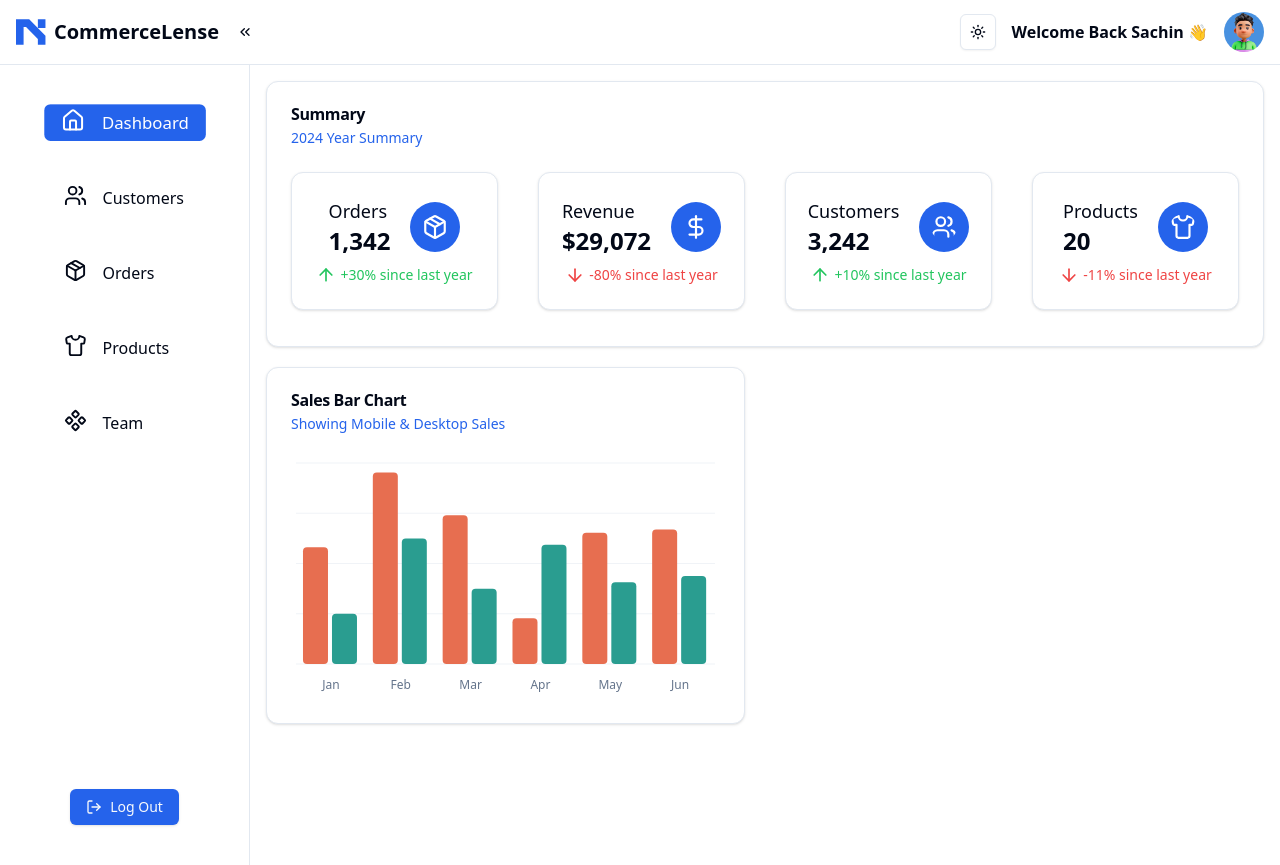
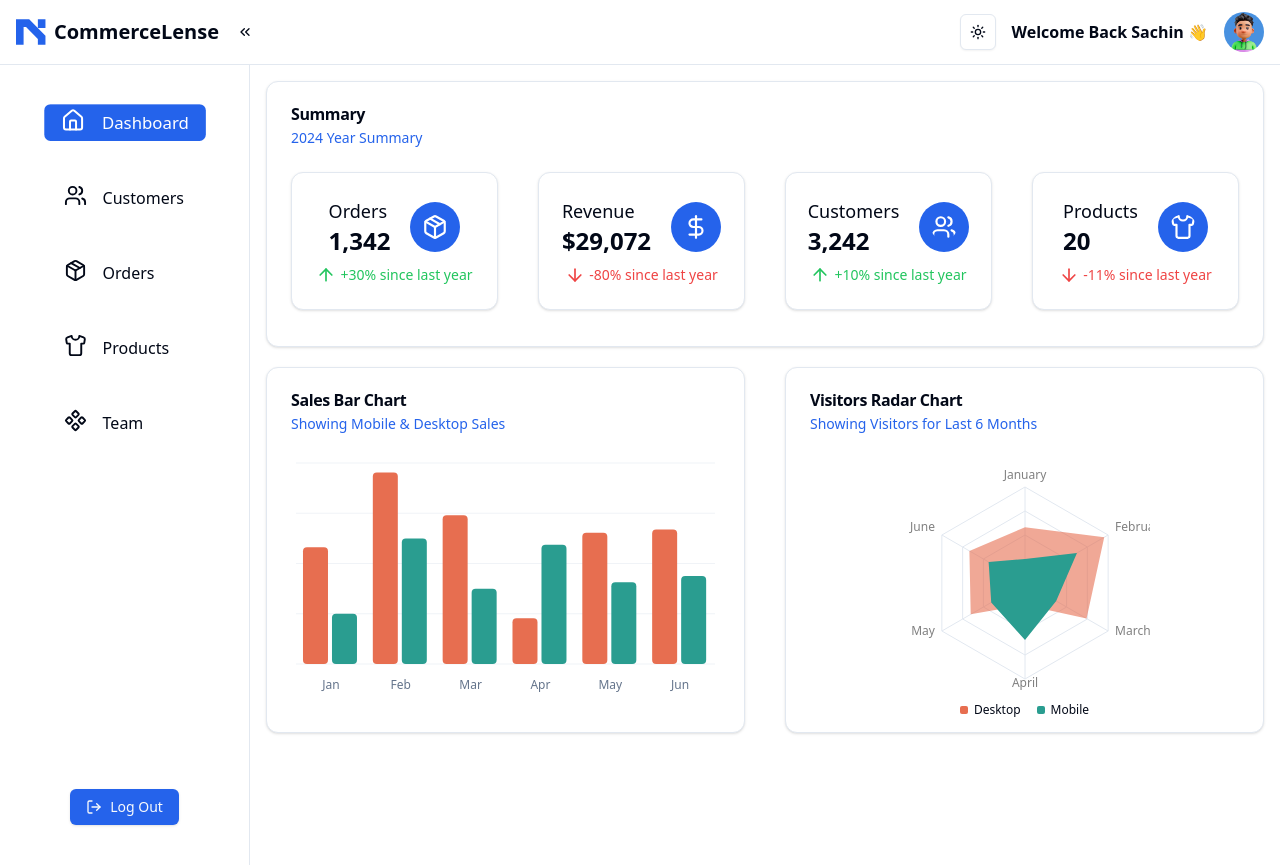
Before and after one commit to gpslakshan/CommerceLense, a Next.js app: page /dashboard in a window 1280 px wide. Built offline with nearby package versions, Linux system fonts and the light colour scheme.

Commit message:
visitors radar chart

```diff
--- /dev/null
+++ b/app/dashboard/_components/VisitorsRadarChart.tsx
@@ -0,0 +1,69 @@
+"use client";
+
+import { PolarAngleAxis, PolarGrid, Radar, RadarChart } from "recharts";
+
+import {
+  ChartConfig,
+  ChartContainer,
+  ChartLegend,
+  ChartLegendContent,
+  ChartTooltip,
+  ChartTooltipContent,
+} from "@/components/ui/chart";
+import AnalyticsCard from "@/app/dashboard/_components/AnalyticsCard";
+
+const chartData = [
+  { month: "January", desktop: 186, mobile: 80 },
+  { month: "February", desktop: 305, mobile: 200 },
+  { month: "March", desktop: 237, mobile: 120 },
+  { month: "April", desktop: 73, mobile: 190 },
+  { month: "May", desktop: 209, mobile: 130 },
+  { month: "June", desktop: 214, mobile: 140 },
+];
+
+const chartConfig = {
+  desktop: {
+    label: "Desktop",
+    color: "hsl(var(--chart-1))",
+  },
+  mobile: {
+    label: "Mobile",
+    color: "hsl(var(--chart-2))",
+  },
+} satisfies ChartConfig;
+
+export function VisitorsRadarChart() {
+  return (
+    <AnalyticsCard
+      title="Visitors Radar Chart"
+      description="Showing Visitors for Last 6 Months"
+    >
+      <ChartContainer
+        config={chartConfig}
+        className="mx-auto aspect-square max-h-[250px]"
+      >
+        <RadarChart
+          data={chartData}
+          margin={{
+            top: -40,
+            bottom: -10,
+          }}
+        >
+          <ChartTooltip
+            cursor={false}
+            content={<ChartTooltipContent indicator="line" />}
+          />
+          <PolarAngleAxis dataKey="month" />
+          <PolarGrid />
+          <Radar
+            dataKey="desktop"
+            fill="var(--color-desktop)"
+            fillOpacity={0.6}
+          />
+          <Radar dataKey="mobile" fill="var(--color-mobile)" />
+          <ChartLegend className="mt-8" content={<ChartLegendContent />} />
+        </RadarChart>
+      </ChartContainer>
+    </AnalyticsCard>
+  );
+}
--- a/app/dashboard/page.tsx
+++ b/app/dashboard/page.tsx
@@ -1,6 +1,7 @@
 import React from "react";
 import Summary from "@/app/dashboard/_components/Summary";
 import { SalesBarChart } from "@/app/dashboard/_components/SalesBarChart";
+import { VisitorsRadarChart } from "@/app/dashboard/_components/VisitorsRadarChart";
 
 const DashboardIndexPage = () => {
   return (
@@ -9,6 +10,7 @@ const DashboardIndexPage = () => {
 
       <div className="grid lg:grid-cols-2 gap-10">
         <SalesBarChart />
+        <VisitorsRadarChart />
       </div>
     </div>
   );
```
